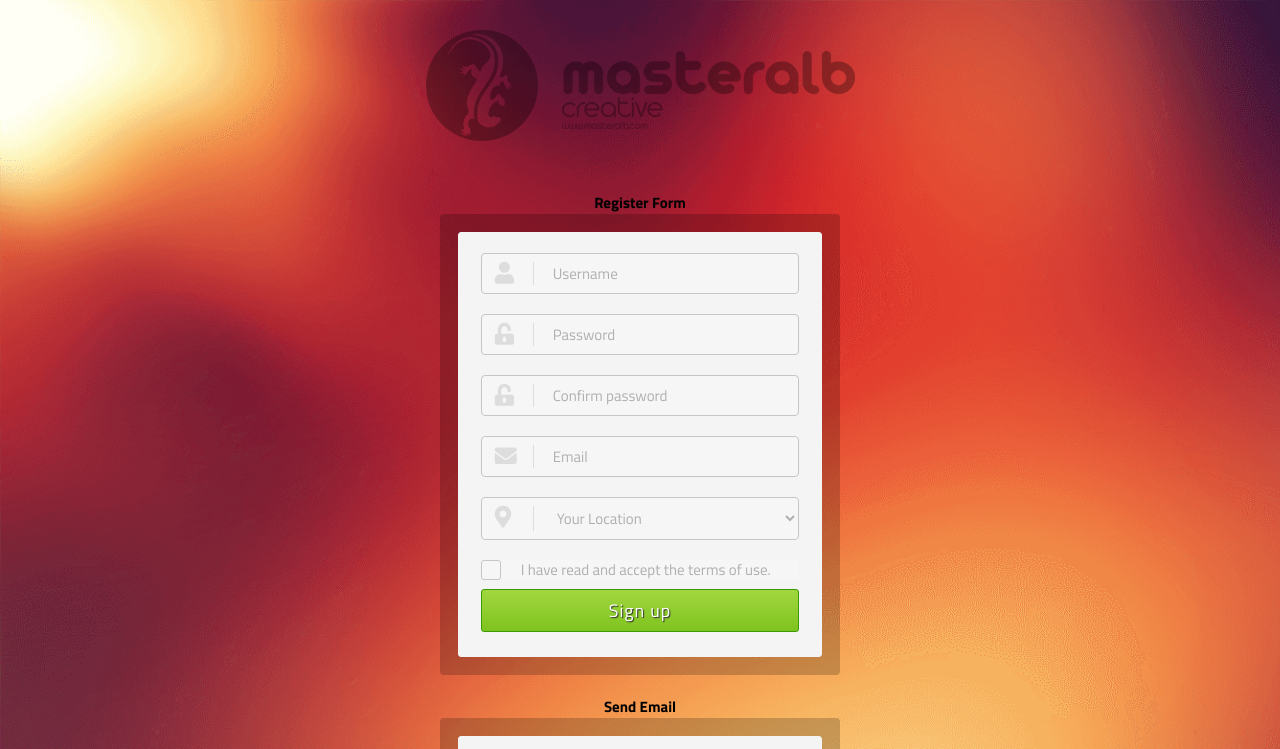
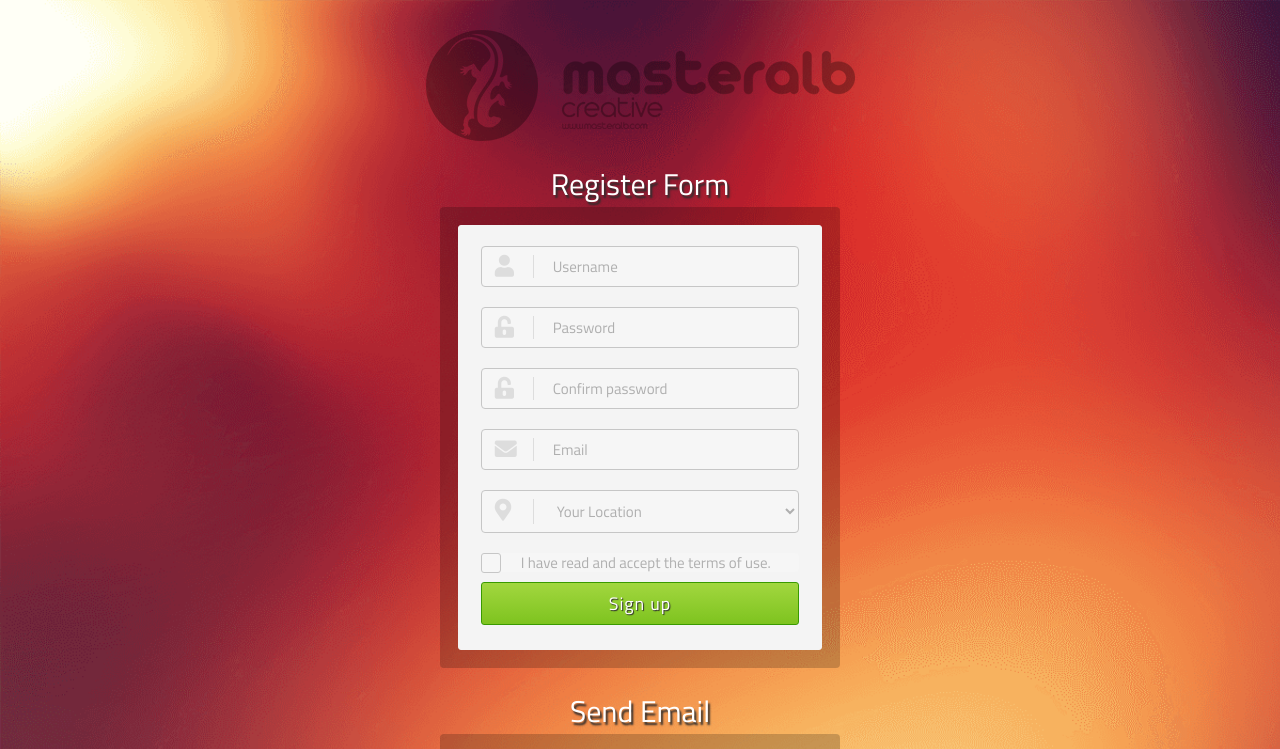
Before and after one commit to Mateusz-Szczepaniak/WebDev-Challenge-1, a plain HTML site: page index.html in a window 1280 px wide. Shown: the top 749 px of the page. Drawn offline with Linux system fonts and the light colour scheme.

Commit message:
Update style.css

```diff
--- a/css/style.css
+++ b/css/style.css
@@ -17,7 +17,8 @@ body{
 
 .logo-top, .logo-bottom{
     display: block;
-    margin: 3rem auto;
+    margin: 0 auto;
+    padding: 3rem 3rem 0 3rem;
     max-width: 100%;
     height: auto;
 }
@@ -37,7 +38,7 @@ main section{
     text-align: center;
 }
 
-main section h3{
+main section h2{
     font-size: 3rem;
     color: #fff;
     text-shadow: 2px 3px 2px rgb(46, 45, 45);
```
